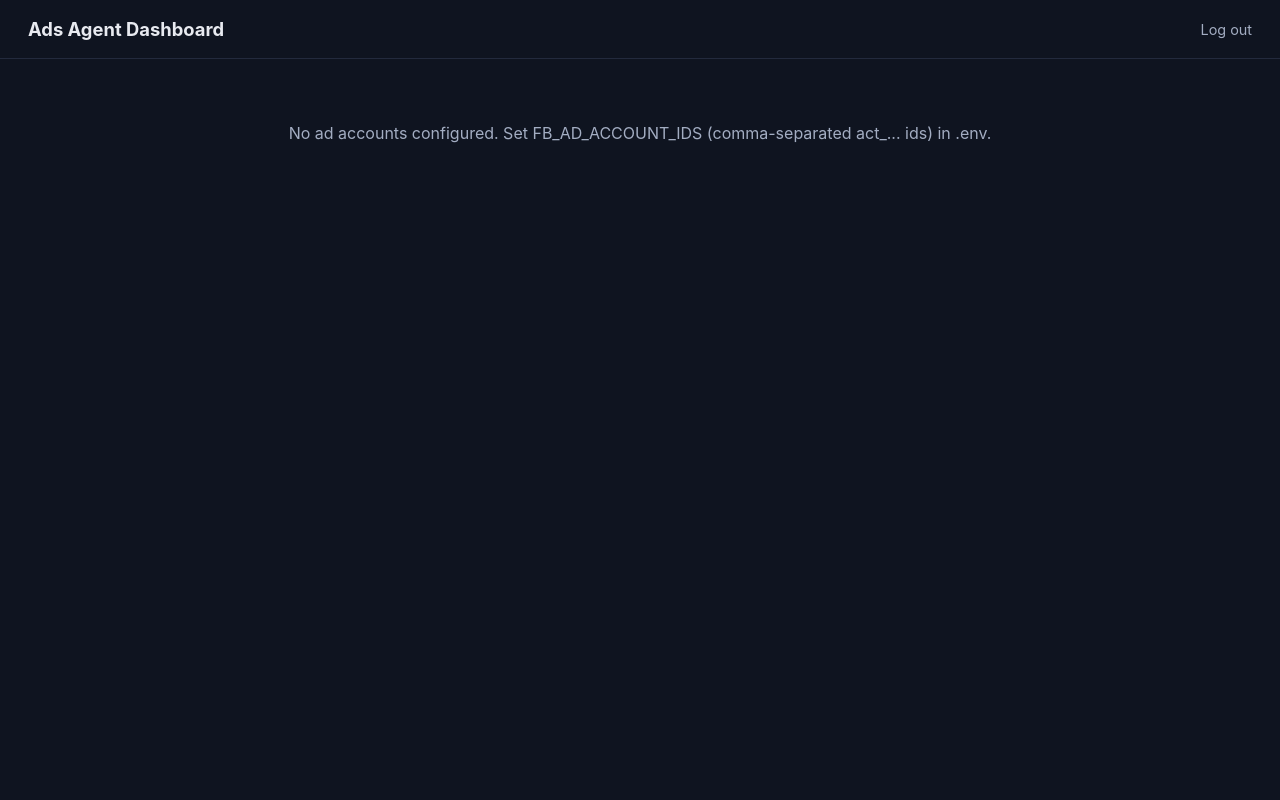
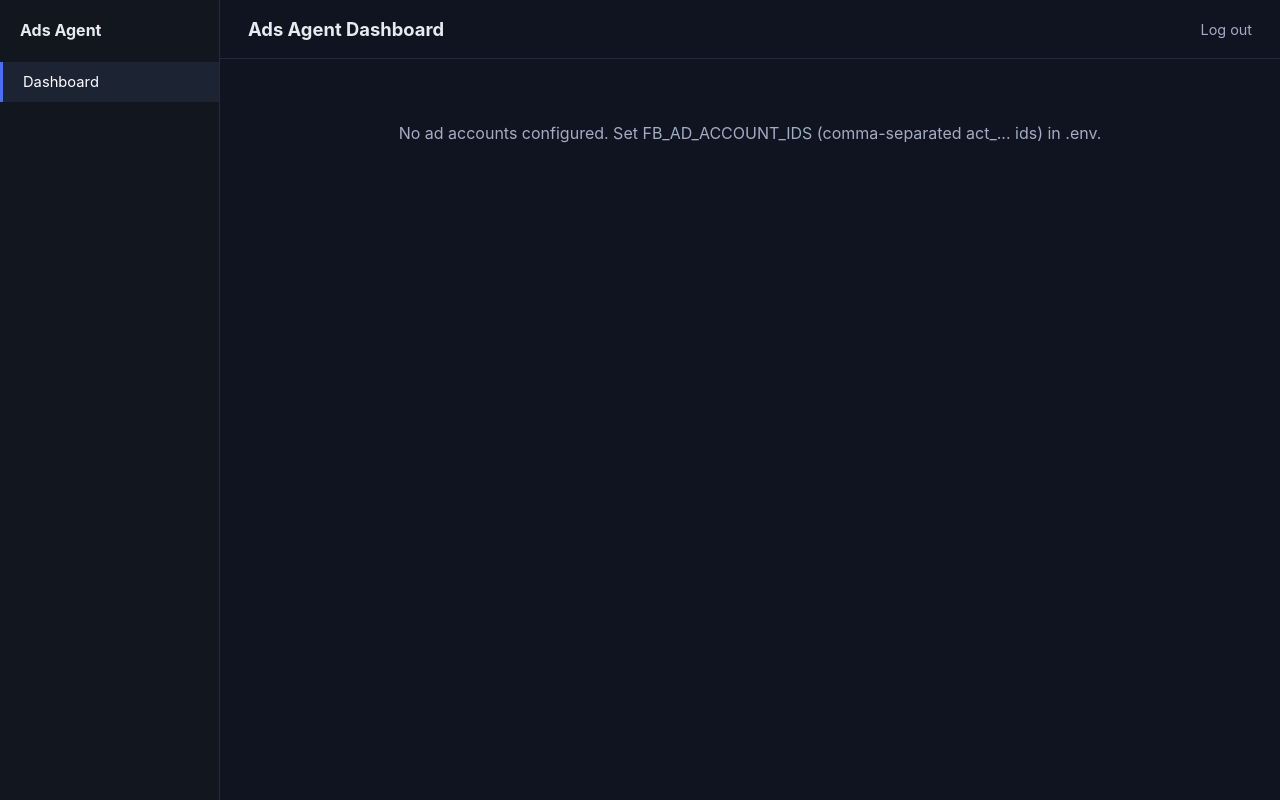
Before and after one commit to shahruh8484/Agent, a Python web app: template fbadsagent/web/templates/dashboard.html in a window 1280 px wide. Run offline with Jinja, Linux system fonts and the light colour scheme; the template is opened without the code that fills it, so the values that code supplies are empty.

Commit message:
Add left sidebar nav to dashboard
Menu skeleton with a single "Dashboard" item for now; more sections
(campaign launch, ad account settings) get added here as their
functionality lands.

Co-Authored-By: Claude Sonnet 5 <noreply@anthropic.com>
Claude-Session: https://claude.ai/code/session_017cLSP5PHzrCYqHSUWdr5rf

```diff
--- a/fbadsagent/web/templates/dashboard.html
+++ b/fbadsagent/web/templates/dashboard.html
@@ -14,6 +14,34 @@
     background: #0f1420;
     color: #e8eaf0;
   }
+  .layout { display: flex; min-height: 100vh; }
+  .sidebar {
+    width: 220px;
+    flex-shrink: 0;
+    background: #12161f;
+    border-right: 1px solid #232a3d;
+    padding: 20px 0;
+  }
+  .sidebar .brand {
+    font-weight: 700;
+    font-size: 1rem;
+    padding: 0 20px 22px;
+  }
+  .sidebar .nav-item {
+    display: block;
+    padding: 11px 20px;
+    color: #a3adc2;
+    text-decoration: none;
+    font-size: 0.92rem;
+    border-left: 3px solid transparent;
+  }
+  .sidebar .nav-item:hover { color: #e8eaf0; }
+  .sidebar .nav-item.active {
+    color: #fff;
+    background: #1c2333;
+    border-left-color: #4c6ef5;
+  }
+  .content { flex: 1; min-width: 0; }
   header {
     display: flex;
     align-items: center;
@@ -61,6 +89,12 @@
 </style>
 </head>
 <body>
+<div class="layout">
+<nav class="sidebar">
+  <div class="brand">Ads Agent</div>
+  <a class="nav-item active" href="/">Dashboard</a>
+</nav>
+<div class="content">
 <header>
   <h1>Ads Agent Dashboard</h1>
   <div>
@@ -106,6 +140,8 @@
   </div>
   {% endif %}
 </main>
+</div>
+</div>
 
 <script>
 const accountSelect = document.getElementById('account-select');
```
